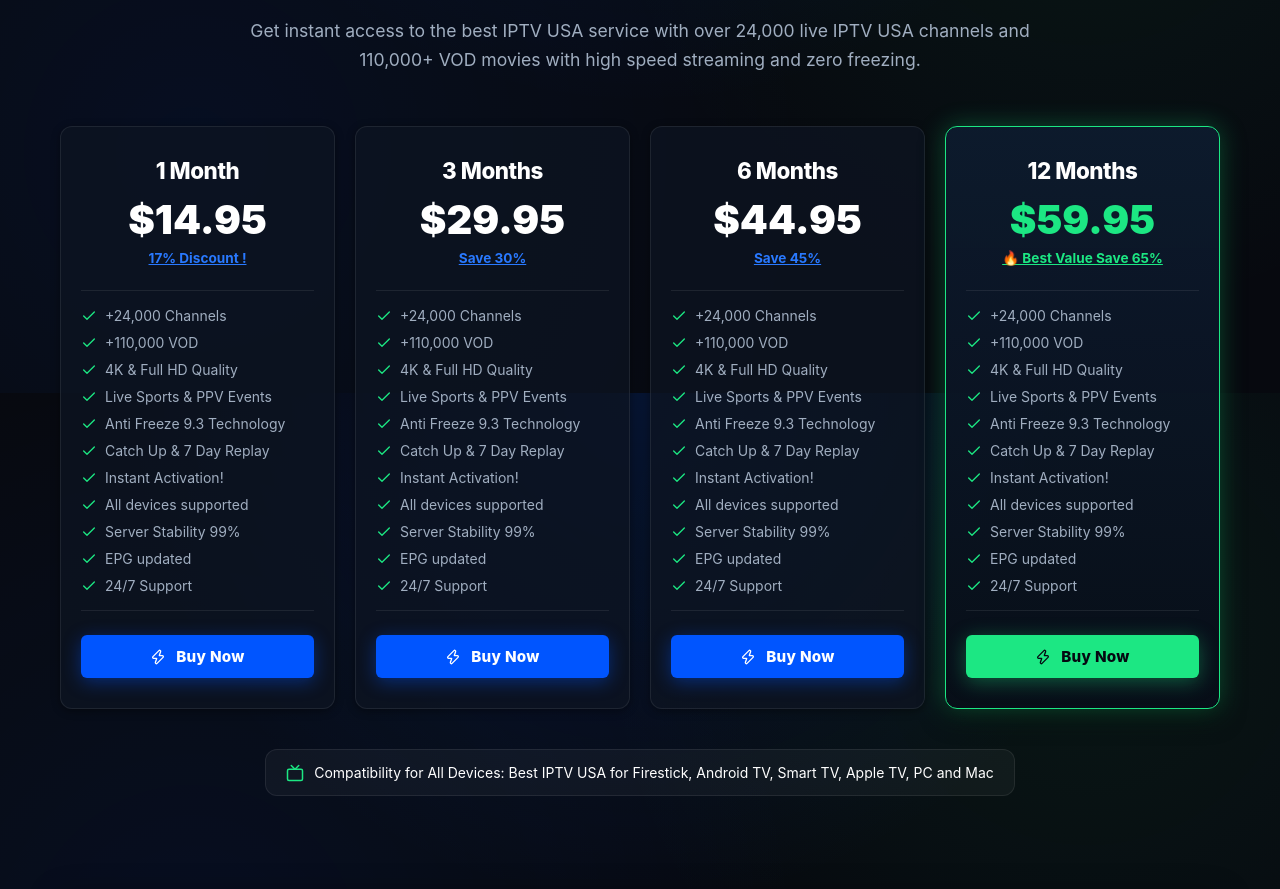
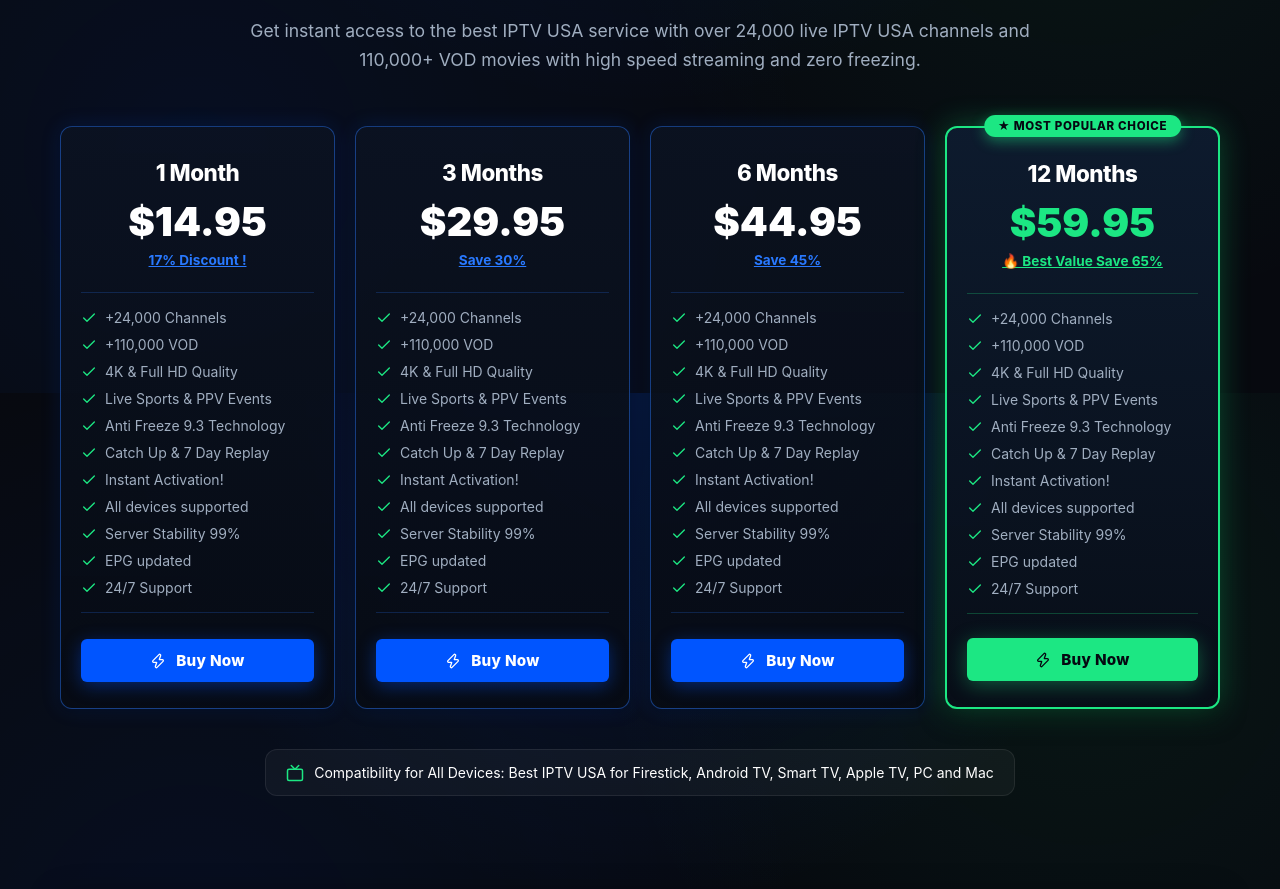
Before and after one commit to Mohamed211814/iptvusa_website, a Next.js app: page / in a window 1280 px wide. Shown: the part 1207-2096 px from the top of the page. Built offline with nearby package versions, Linux system fonts and the light colour scheme.

Commit message:
feat: implement PricingSection component with purchase integration and responsive card layout

```diff
--- a/src/components/PricingSection.tsx
+++ b/src/components/PricingSection.tsx
@@ -52,14 +52,42 @@
                   flexDirection: "column",
                   justifyContent: "space-between",
                   textAlign: "center",
-                  padding: "30px 20px",
-                  borderColor: isFeatured ? "var(--color-green)" : "var(--border-subtle)",
-                  boxShadow: isFeatured ? "var(--shadow-green), var(--shadow-md)" : "var(--shadow-sm)",
+                  padding: "32px 20px 26px 20px",
+                  position: "relative",
+                  border: isFeatured
+                    ? "2px solid var(--color-green)"
+                    : "1.5px solid rgba(41, 121, 255, 0.45)",
+                  borderRadius: "var(--radius-md)",
+                  boxShadow: isFeatured
+                    ? "0 0 30px rgba(28, 231, 131, 0.3), var(--shadow-md)"
+                    : "0 0 20px rgba(0, 85, 255, 0.15), var(--shadow-sm)",
                   background: isFeatured
-                    ? "linear-gradient(180deg, rgba(14, 28, 48, 0.9) 0%, rgba(8, 14, 24, 0.95) 100%)"
-                    : "var(--bg-card)",
+                    ? "linear-gradient(180deg, rgba(14, 28, 48, 0.95) 0%, rgba(8, 14, 24, 0.98) 100%)"
+                    : "linear-gradient(180deg, rgba(12, 19, 34, 0.88) 0%, rgba(7, 11, 20, 0.92) 100%)",
                 }}
               >
+                {isFeatured && (
+                  <div
+                    style={{
+                      position: "absolute",
+                      top: "-13px",
+                      left: "50%",
+                      transform: "translateX(-50%)",
+                      background: "var(--color-green)",
+                      color: "#050811",
+                      padding: "4px 14px",
+                      borderRadius: "var(--radius-full)",
+                      fontSize: "0.72rem",
+                      fontWeight: 800,
+                      letterSpacing: "0.06em",
+                      textTransform: "uppercase",
+                      boxShadow: "0 4px 14px rgba(28, 231, 131, 0.45)",
+                      whiteSpace: "nowrap",
+                    }}
+                  >
+                    ★ Most Popular Choice
+                  </div>
+                )}
                 <div>
                   {/* Plan Name */}
                   <h3
@@ -107,8 +135,12 @@
                       gap: "10px",
                       textAlign: "left",
                       padding: "16px 0",
-                      borderTop: "1px solid var(--border-subtle)",
-                      borderBottom: "1px solid var(--border-subtle)",
+                      borderTop: isFeatured
+                        ? "1px solid rgba(28, 231, 131, 0.25)"
+                        : "1px solid rgba(41, 121, 255, 0.22)",
+                      borderBottom: isFeatured
+                        ? "1px solid rgba(28, 231, 131, 0.25)"
+                        : "1px solid rgba(41, 121, 255, 0.22)",
                       marginBottom: "24px",
                     }}
                   >
```
